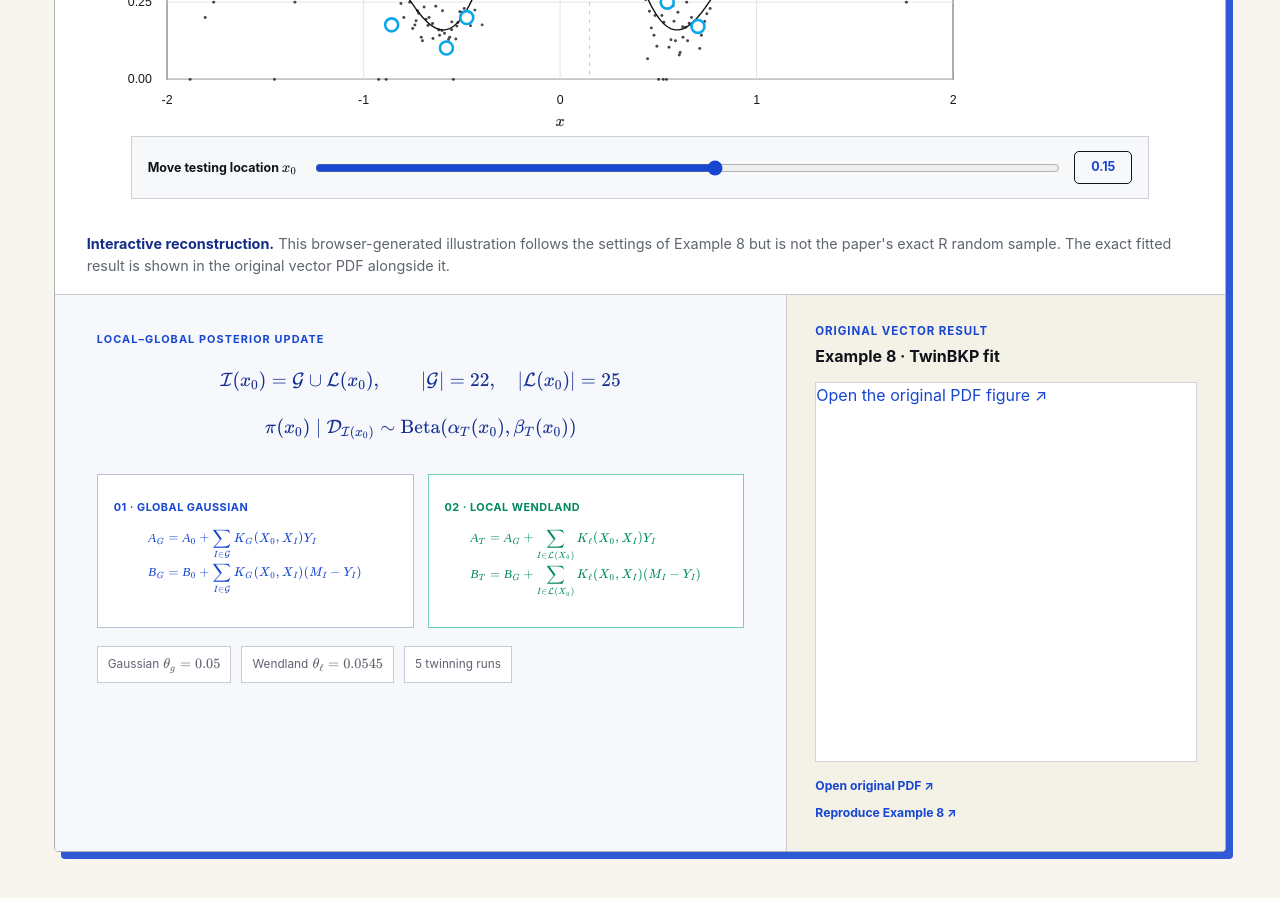
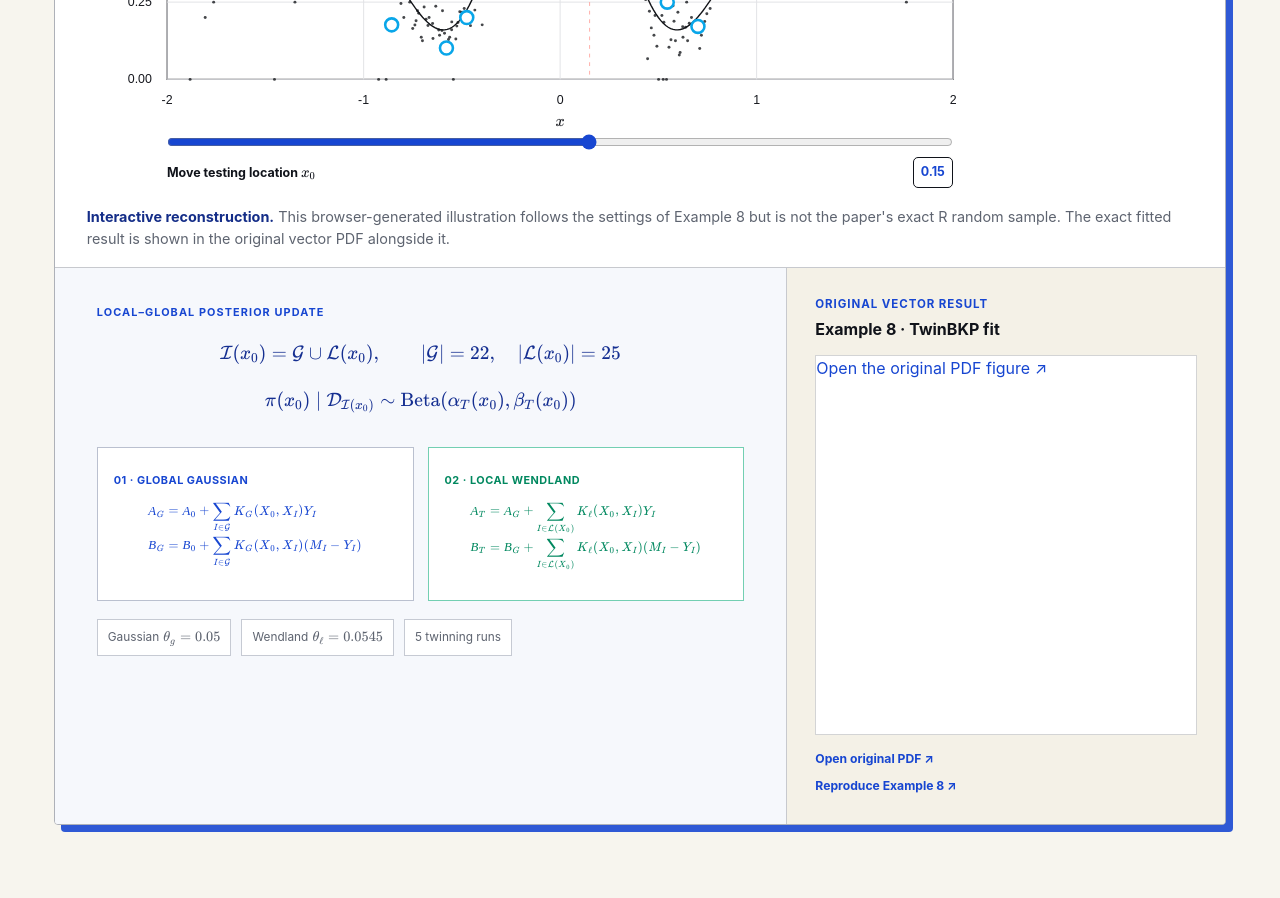
Before and after one commit to Jiangyan-Zhao/BKP-website, a React (Vite) app: page / in a window 1280 px wide. Shown: the part 3180-4078 px from the top of the page. Built offline with nearby package versions, Linux system fonts and the light colour scheme.

Commit message:
Align TwinBKP slider with plot width

```diff
--- a/src/styles.css
+++ b/src/styles.css
@@ -672,21 +672,41 @@ a:focus-visible { outline: 3px solid var(--lime); outline-offset: 3px; }
 .twin-plot-legend rect { fill: rgba(255, 255, 255, 0.95); stroke: #d8dade; stroke-width: 0.8; }
 .twin-plot-legend text { font-size: 14px; }
 .twin-plot-legend .legend-point { opacity: 1; }
+.twin-slider-row {
+  display: grid;
+  grid-template-columns: 84fr 824fr 252fr;
+  width: min(100%, 1260px);
+  margin: -2px auto 18px;
+}
 .twin-slider {
+  grid-column: 2;
   display: grid;
-  grid-template-columns: auto 1fr 58px;
-  gap: 16px;
+  grid-template-columns: minmax(0, 1fr) auto;
+  gap: 7px 14px;
   align-items: center;
-  margin: 0 44px 34px;
-  padding: 14px 16px;
-  border: 1px solid #cfd1d6;
-  background: #f7f8fa;
+  margin: 0;
   font-family: var(--font-geist-mono), monospace;
   font-size: 0.78rem;
   font-weight: 700;
 }
-.twin-slider input { width: 100%; accent-color: var(--blue); cursor: pointer; }
-.twin-slider output { padding: 6px 7px; border: 1px solid var(--ink); border-radius: 5px; color: var(--blue); text-align: center; }
+.twin-slider input {
+  grid-row: 1;
+  grid-column: 1 / -1;
+  width: 100%;
+  margin: 0;
+  accent-color: var(--blue);
+  cursor: pointer;
+}
+.twin-slider span { grid-row: 2; grid-column: 1; }
+.twin-slider output {
+  grid-row: 2;
+  grid-column: 2;
+  padding: 5px 7px;
+  border: 1px solid var(--ink);
+  border-radius: 5px;
+  color: var(--blue);
+  text-align: center;
+}
 .twin-lower { display: grid; grid-template-columns: minmax(0, 1.2fr) minmax(330px, 0.72fr); border-top: 1px solid #c7c9ce; }
 .twin-math-panel { min-width: 0; padding: 36px 42px 34px; background: #f6f8fc; }
 .twin-math-panel > .section-kicker { font-size: 0.68rem; letter-spacing: 0.1em; }
@@ -1099,7 +1119,7 @@ footer a:hover { color: var(--blue); }
   .query-readout > span:last-child { grid-column: 1 / -1; border-bottom: 0; }
   .results-intro { grid-template-columns: 1fr; gap: 16px; }
   .twin-figure { padding: 22px 18px 14px; }
-  .twin-slider { margin: 0 18px 26px; }
+  .twin-slider-row { margin-bottom: 14px; }
   .twin-math-panel { padding: 30px 22px 28px; }
   .twin-math-stages { grid-template-columns: 1fr; }
   .example-display { grid-template-columns: 1fr; }
@@ -1145,9 +1165,7 @@ footer a:hover { color: var(--blue); }
   .twin-heading { padding: 26px 20px 22px; }
   .twin-figure { padding: 14px 7px 12px; }
   .twin-figure figcaption { margin-inline: 8px; }
-  .twin-slider { grid-template-columns: 1fr 54px; }
-  .twin-slider span { grid-column: 1 / -1; }
-  .twin-slider { margin: 0 12px 22px; }
+  .twin-slider-row { margin-bottom: 12px; }
   .twin-math-panel { padding: 25px 16px; }
   .twin-parameters { display: grid; }
   .twin-paper { padding: 18px; }
```
